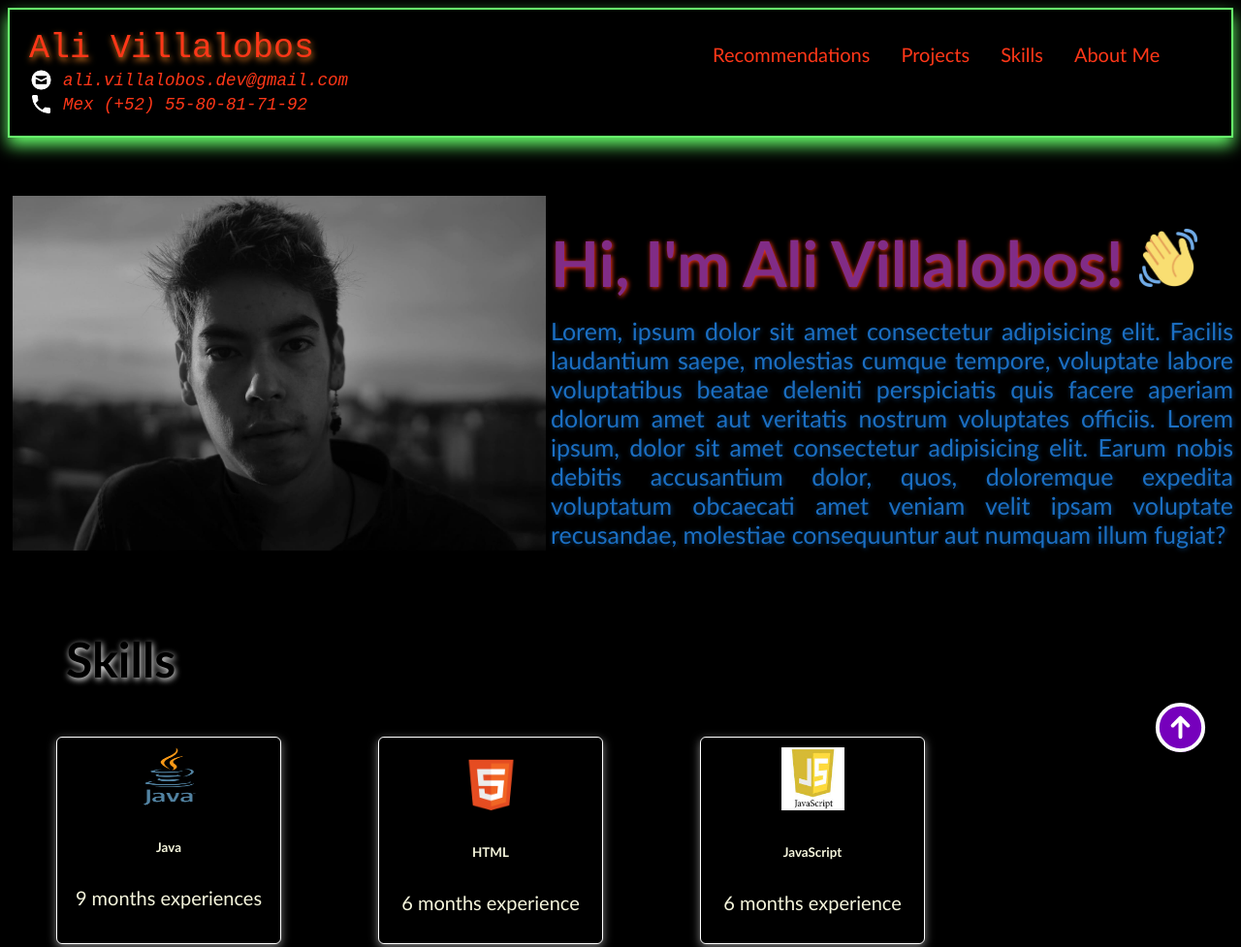
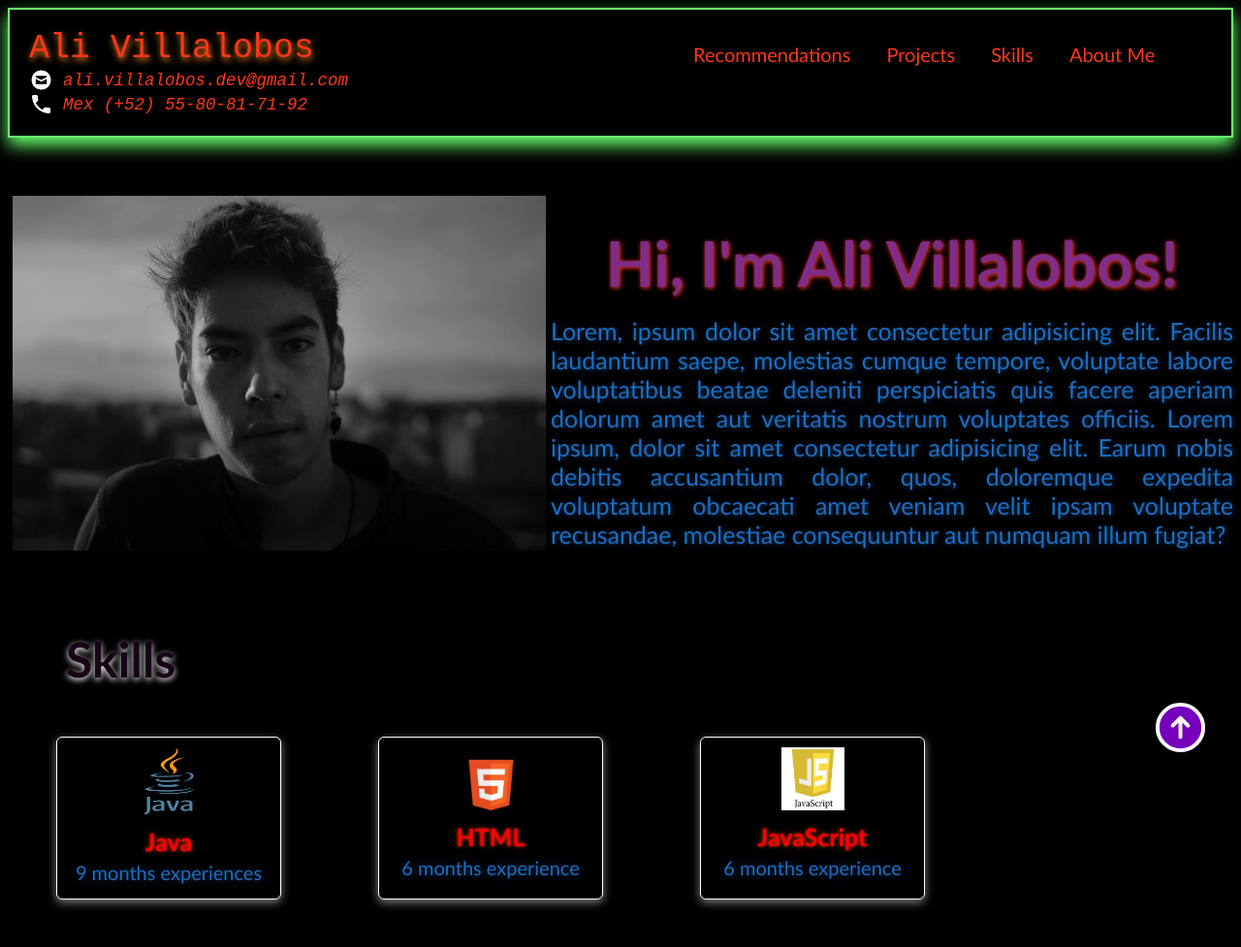
Before and after one commit to AliVillalobos/my-portafolio, a plain HTML site: page index.html in a window 1280 px wide. Shown: the top 977 px of the page at 97% size. Drawn offline with Linux system fonts and the light colour scheme.

Commit message:
Cambios en el estilo de algunas textos y ajustes en la navbar

```diff
--- a/index.html
+++ b/index.html
@@ -28,7 +28,7 @@
             <li class="li_navbar"><a class="topmenu" href="#about-me">About Me</a></li>
             <li class="li_navbar"><a class="topmenu" href="#skills">Skills</a></li>
             <li class="li_navbar"><a class="topmenu" href="#projects">Projects</a></li>
-            <li class="li_navbar"><a class="topmenu" href="#recommendations">Recommendations</a></li>
+            <li class="li_navbar"><a class="topmenu" href="#recommendations"> Recommendations</a></li>
           </ul>
         </div>
       </div>
@@ -42,7 +42,7 @@
 
       <div>
           <h1>
-            Hi, I'm Ali Villalobos! <img src="portafolio_images/waving-hand.png" width="60px"/>
+            Hi, I'm Ali Villalobos!
           </h1>
           <p>
             Lorem, ipsum dolor sit amet consectetur adipisicing elit. Facilis laudantium saepe, molestias cumque tempore, voluptate labore voluptatibus beatae deleniti perspiciatis quis facere aperiam dolorum amet aut veritatis nostrum voluptates officiis. Lorem ipsum, dolor sit amet consectetur adipisicing elit. Earum nobis debitis accusantium dolor, quos, doloremque expedita voluptatum obcaecati amet veniam velit ipsam voluptate recusandae, molestiae consequuntur aut numquam illum fugiat?
@@ -151,10 +151,6 @@
               </div>
             </div>
         </div>
-
-        <!-- Add more skills here -->
-
-
       </div>
     </section>
 
--- a/style.css
+++ b/style.css
@@ -59,6 +59,7 @@ grid-auto-rows: 20px;
 }
 .li_navbar {
   float: right;
+  margin-right: 5px;
 }
 .topmenu {
   display: block;
@@ -72,7 +73,8 @@ grid-auto-rows: 20px;
   color: #67ff6b;
   font-weight: bolder;
   text-decoration: underline;
-
+  box-shadow: 0px 0px 6px 3px #67ff6b;
+  text-shadow: 0px 0px 3px #ff3718;
 }
 
 .profile_image{
@@ -87,8 +89,8 @@ h2 {
   font-size: 50px;
   text-align: center;
   float: left;
-  color: black;
-  text-shadow: 1px 2px 6px white;
+  color: #170416;
+  text-shadow: 0px 2px 6px white;
   margin: 30px;
   margin-left: 60px;
   margin-top: 40px;
@@ -121,6 +123,7 @@ h2 {
 #about-me h1 {
   font-size: 65px;
   margin-top: 90px;
+  text-align: center;
   color: #812c86;
   text-shadow: 1px 1px 5px #ff3718;
 }
@@ -172,6 +175,7 @@ h2 {
   left: 0;
   right: 0;
   background-color: black;
+  box-shadow: 0px 3px 10px #67ff6b;
   overflow: hidden;
   width: 0;
   height: 100%;
@@ -215,7 +219,7 @@ h2 {
 
 #java_image {
   width: 55px;
-  height: 60px;
+  height: 70px;
 }
 #node_image {
   width: 75px;
@@ -227,29 +231,30 @@ h2 {
   height: 70px;
 }
 
-.skills h6 {
+.skill h6 {
   align-items: center;
-  font-size: 20px;
+  font-size: 25px;
   margin-block-start: 8px;
   margin-block-end: 5px;
   font-weight: bold;
-  color: beige;
+  color: red;
+  text-shadow: 0px 0px 4px #ff3718;
 }
 
-.skills p {
+.skill p {
   align-items: center;
-  font-size: 15px;
-  color: gray;
+  font-size: 20px;
+  color: rgb(27, 111, 195);
   margin-block-start: 5px;
   margin-block-end: 5px;
-  color: beige;
+  text-shadow: 1px 1px 8px rgba(27, 111, 195, .5);
 }
 
 .flex_center {
   display: flex;
-  align-items: center;
   justify-content: center;
 }
+
 
 /* Projects */
 
@@ -374,6 +379,10 @@ h2 {
 
 /* Recommendation Form */
 
+.introduction{
+  color: white;
+}
+
 input, textarea {
   font-family: 'Trebuchet MS', 'Lucida Sans Unicode', 'Lucida Grande', 'Lucida Sans', Arial, sans-serif;
   margin: 10px;
```
Also changed, not shown: portafolio_images/waving-hand.png (deleted).
